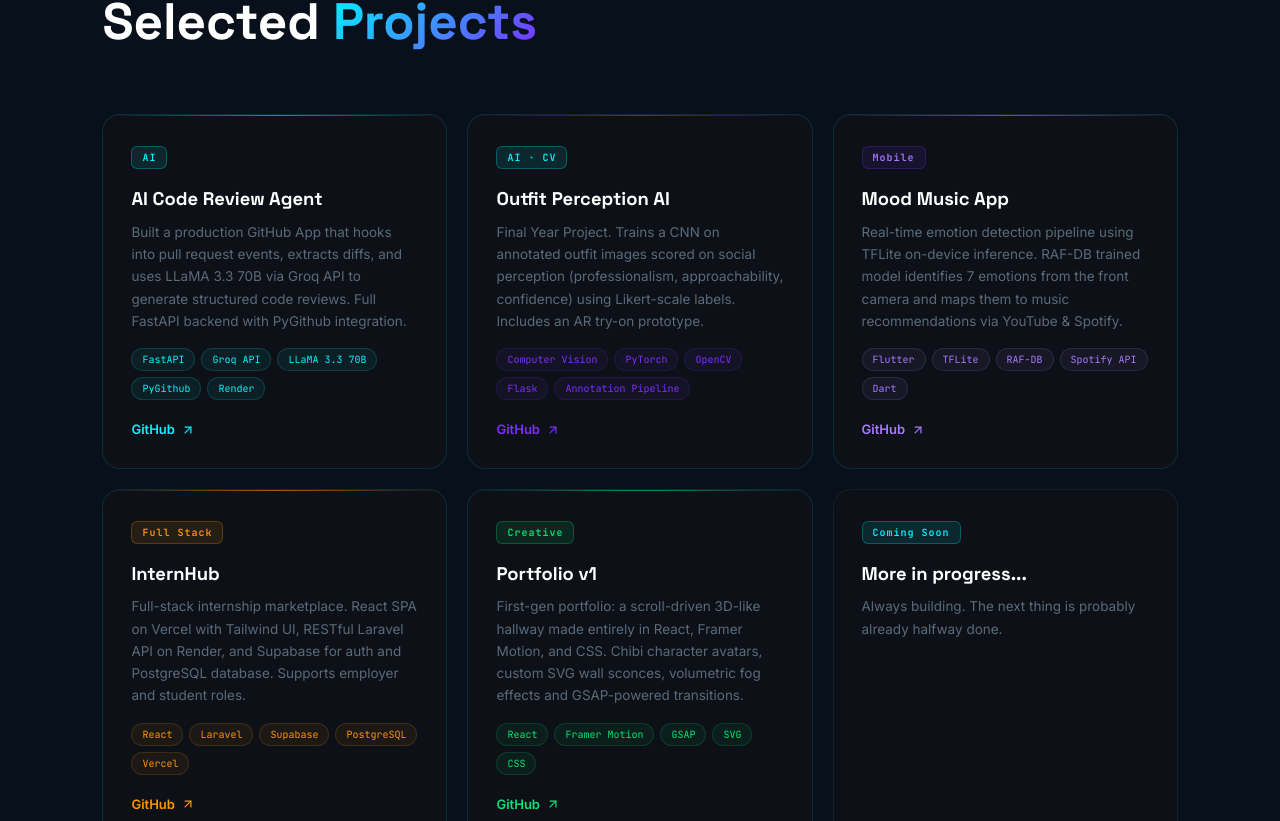
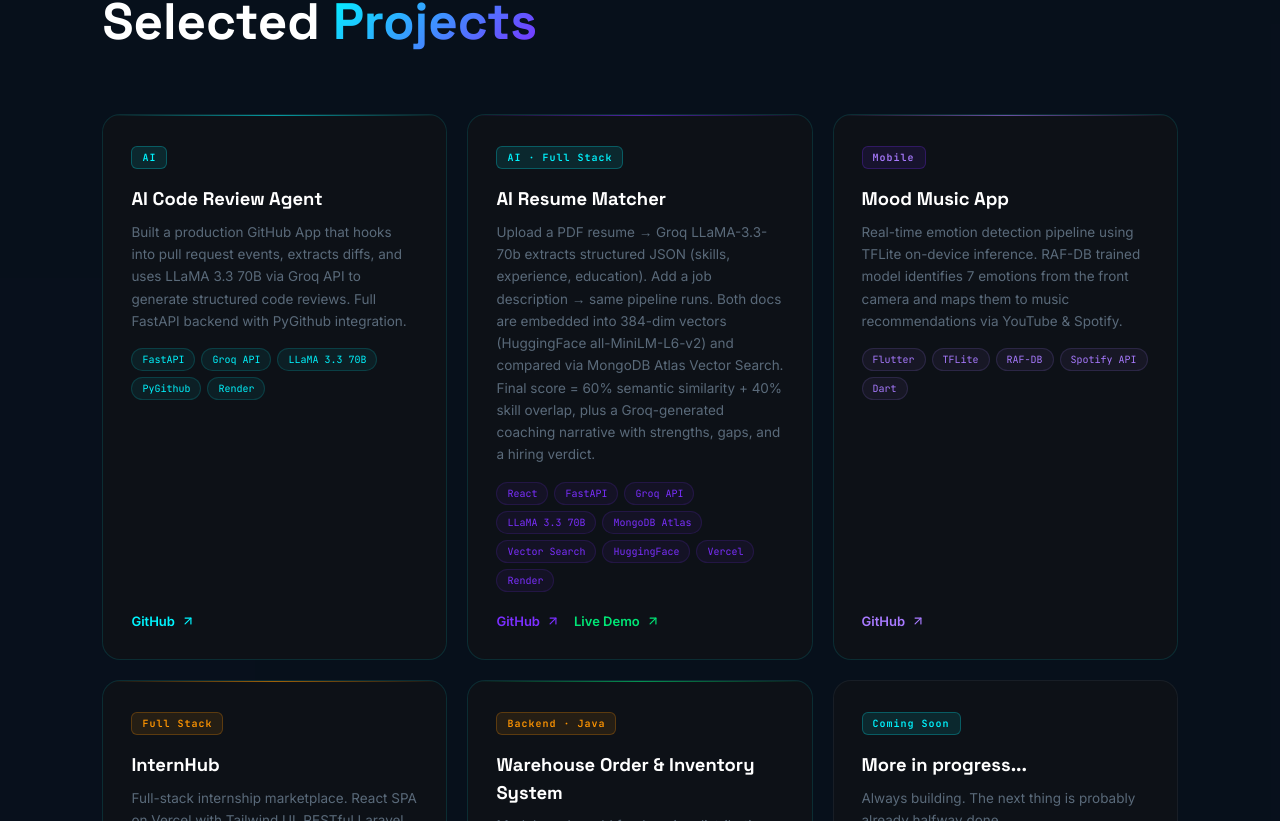
Before and after one commit to Sudesh-2002/personal-portfolio, a React (Vite) app: page / in a window 1280 px wide. Shown: the part 3279-4100 px from the top of the page. Built offline with nearby package versions, Linux system fonts and the light colour scheme.

Commit message:
feat(projects): update project cards with real details and live links

```diff
--- a/src/components/Projects.jsx
+++ b/src/components/Projects.jsx
@@ -11,17 +11,18 @@ const projects = [
     desc: 'GitHub App that automatically reviews PRs with LLaMA 3.3 70B — deployed on Render.',
     long: 'Built a production GitHub App that hooks into pull request events, extracts diffs, and uses LLaMA 3.3 70B via Groq API to generate structured code reviews. Full FastAPI backend with PyGithub integration.',
     stack: ['FastAPI', 'Groq API', 'LLaMA 3.3 70B', 'PyGithub', 'Render'],
-    github: 'https://github.com/Sudesh-2002',
+    github: 'https://github.com/Sudesh-2002/code-review-agent',
     accent: '#00F5FF',
   },
   {
-    tag: 'AI · CV',
+    tag: 'AI · Full Stack',
     tagClass: 'tag-ai',
-    name: 'Outfit Perception AI',
-    desc: 'Deep learning system predicting social perception of outfit choices using CV + Likert-scale annotation.',
-    long: 'Final Year Project. Trains a CNN on annotated outfit images scored on social perception (professionalism, approachability, confidence) using Likert-scale labels. Includes an AR try-on prototype.',
-    stack: ['Computer Vision', 'PyTorch', 'OpenCV', 'Flask', 'Annotation Pipeline'],
-    github: 'https://github.com/Sudesh-2002',
+    name: 'AI Resume Matcher',
+    desc: 'Full-stack app that semantically matches resumes to job descriptions using vector embeddings and LLM-generated gap analysis.',
+    long: 'Upload a PDF resume → Groq LLaMA-3.3-70b extracts structured JSON (skills, experience, education). Add a job description → same pipeline runs. Both docs are embedded into 384-dim vectors (HuggingFace all-MiniLM-L6-v2) and compared via MongoDB Atlas Vector Search. Final score = 60% semantic similarity + 40% skill overlap, plus a Groq-generated coaching narrative with strengths, gaps, and a hiring verdict.',
+    stack: ['React', 'FastAPI', 'Groq API', 'LLaMA 3.3 70B', 'MongoDB Atlas', 'Vector Search', 'HuggingFace', 'Vercel', 'Render'],
+    github: 'https://github.com/Sudesh-2002/ai-resume-matcher',
+    live: 'https://ai-resume-matcher-psi-five.vercel.app',
     accent: '#7B2FFF',
   },
   {
@@ -31,7 +32,7 @@ const projects = [
     desc: 'Flutter app detecting facial emotions via RAF-DB trained model and recommending music accordingly.',
     long: 'Real-time emotion detection pipeline using TFLite on-device inference. RAF-DB trained model identifies 7 emotions from the front camera and maps them to music recommendations via YouTube & Spotify.',
     stack: ['Flutter', 'TFLite', 'RAF-DB', 'Spotify API', 'Dart'],
-    github: 'https://github.com/Sudesh-2002',
+    github: 'https://github.com/Sudesh-2002/mood_music_app',
     accent: '#A87AFF',
   },
   {
@@ -41,17 +42,17 @@ const projects = [
     desc: 'Internship platform with React frontend on Vercel + Laravel backend on Render + Supabase DB.',
     long: 'Full-stack internship marketplace. React SPA on Vercel with Tailwind UI, RESTful Laravel API on Render, and Supabase for auth and PostgreSQL database. Supports employer and student roles.',
     stack: ['React', 'Laravel', 'Supabase', 'PostgreSQL', 'Vercel'],
-    github: 'https://github.com/Sudesh-2002',
+    github: 'https://github.com/Sudesh-2002/InternHub',
     accent: '#FF9500',
   },
   {
-    tag: 'Creative',
-    tagClass: 'tag-creative',
-    name: 'Portfolio v1',
-    desc: 'Animated gallery hallway with chibi characters, SVG sconces, volumetric fog — because why not.',
-    long: 'First-gen portfolio: a scroll-driven 3D-like hallway made entirely in React, Framer Motion, and CSS. Chibi character avatars, custom SVG wall sconces, volumetric fog effects and GSAP-powered transitions.',
-    stack: ['React', 'Framer Motion', 'GSAP', 'SVG', 'CSS'],
-    github: 'https://github.com/Sudesh-2002',
+    tag: 'Backend · Java',
+    tagClass: 'tag-fullstack',
+    name: 'Warehouse Order & Inventory System',
+    desc: 'Production-grade Spring Boot backend for multi-warehouse stock management, order lifecycle, and concurrency-safe inventory deduction.',
+    long: 'Models real-world foodservice distribution: tracks stock across multiple warehouses, manages full order lifecycle (PENDING → CONFIRMED → SHIPPED / CANCELLED), applies tiered bulk-discount pricing via Strategy pattern, and uses pessimistic locking to prevent overselling under concurrent load. Includes Swagger/OpenAPI 3 docs, GitHub Actions CI, and full Testcontainers integration tests against a real PostgreSQL instance.',
+    stack: ['Java 21', 'Spring Boot', 'PostgreSQL', 'JUnit 5', 'Mockito', 'Testcontainers', 'Swagger / OpenAPI 3', 'GitHub Actions', 'Maven'],
+    github: 'https://github.com/Sudesh-2002/warehouse-management-system',
     accent: '#00E676',
   },
   {
@@ -144,14 +145,14 @@ function ProjectCard({ project, index }) {
         </div>
       )}
 
-      {/* GitHub link */}
+      {/* Links */}
       {!project.muted && (
+        <div style={{ display: 'flex', alignItems: 'center', gap: '14px', marginTop: 'auto', paddingTop: '4px', flexWrap: 'wrap' }}>
           <a href={project.github} target="_blank" rel="noopener noreferrer"
             style={{
               display: 'inline-flex', alignItems: 'center', gap: '6px',
               fontFamily: 'Inter', fontSize: '13px', fontWeight: 600,
               color: project.accent, textDecoration: 'none',
-            marginTop: 'auto', paddingTop: '4px',
               transition: 'gap 0.2s',
             }}
             onMouseEnter={e => e.currentTarget.style.gap = '10px'}
@@ -159,6 +160,21 @@ function ProjectCard({ project, index }) {
           >
             GitHub <ArrowUpRight size={14} />
           </a>
+          {project.live && (
+            <a href={project.live} target="_blank" rel="noopener noreferrer"
+              style={{
+                display: 'inline-flex', alignItems: 'center', gap: '6px',
+                fontFamily: 'Inter', fontSize: '13px', fontWeight: 600,
+                color: '#00E676', textDecoration: 'none',
+                transition: 'gap 0.2s',
+              }}
+              onMouseEnter={e => e.currentTarget.style.gap = '10px'}
+              onMouseLeave={e => e.currentTarget.style.gap = '6px'}
+            >
+              Live Demo <ArrowUpRight size={14} />
+            </a>
+          )}
+        </div>
       )}
     </motion.div>
   );
```
Lines whose indentation alone changed are shown as unchanged.
